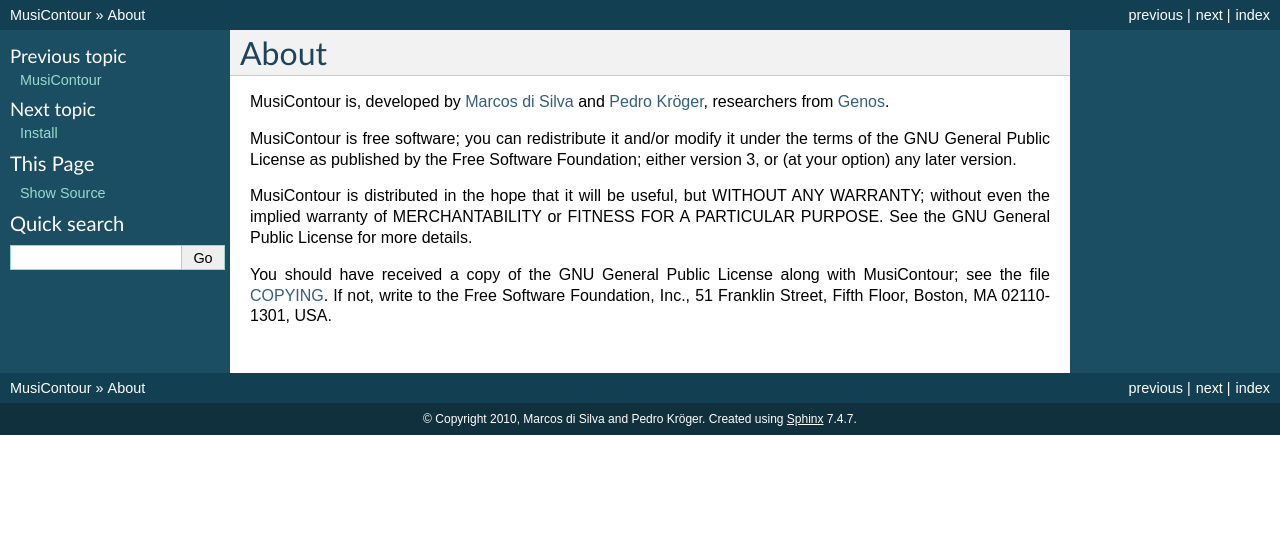
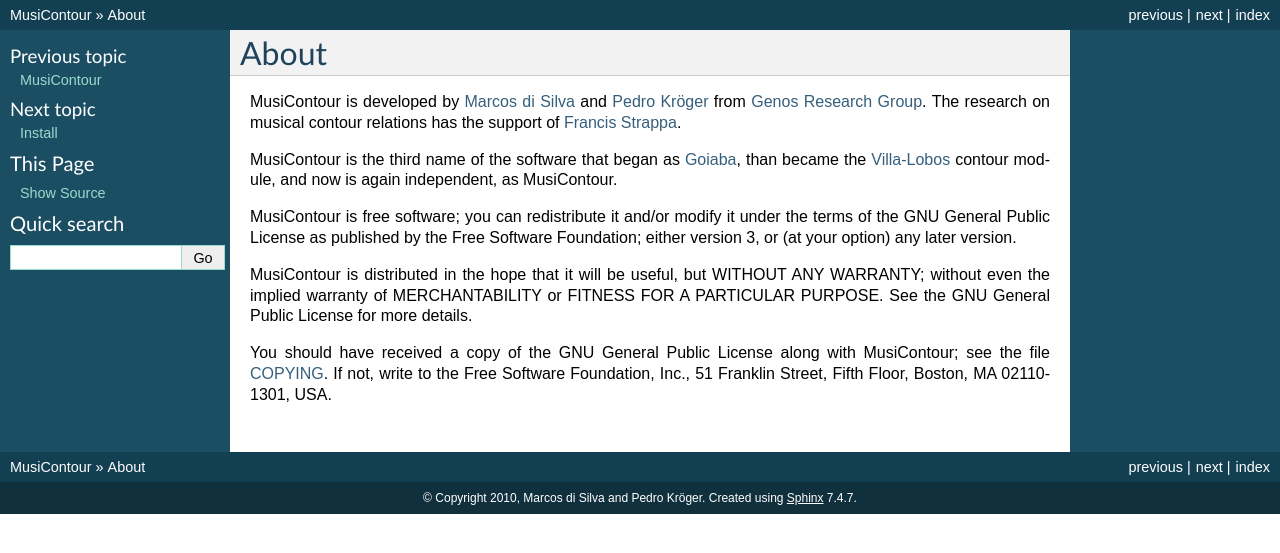
Before and after one commit to msampaio/musicontour, a Sphinx documentation site: the page built from doc/about.rst, in a window 1280 px wide. Shown: the top 553 px of the page. Built offline with Sphinx 7.4.7, drawn with Linux system fonts in a browser that asks for light colours; formulas are drawn with MathJax 3.

Commit message:
Inserts text about MusiContour names

```diff
--- a/doc/about.rst
+++ b/doc/about.rst
@@ -1,9 +1,16 @@
 About
 =====
 
-MusiContour is, developed by `Marcos di Silva
+MusiContour is developed by `Marcos di Silva
 <http://marcosdisilva.net>`_ and `Pedro Kröger
-<http://pedrokroger.net/>`_, researchers from Genos_.
+<http://pedrokroger.net/>`_ from `Genos Research Group`_. The research
+on musical contour relations has the support of `Francis Strappa
+<http://genos.mus.br/wiki/Pessoas#Francis_Strappa>`_.
+
+MusiContour is the third name of the software that began as `Goiaba
+<github.com/mdsmus/goiaba>`_, than became the `Villa-Lobos
+<github.com/kroger/villa-lobos>`_ contour module, and now is again
+independent, as MusiContour.
 
 MusiContour is free software; you can redistribute it and/or modify it
 under the terms of the GNU General Public License as published by the
@@ -20,4 +27,4 @@
 not, write to the Free Software Foundation, Inc., 51 Franklin Street,
 Fifth Floor, Boston, MA 02110-1301, USA.
 
-.. _Genos: http://genos.mus.br
+.. _Genos Research Group: http://genos.mus.br
```
